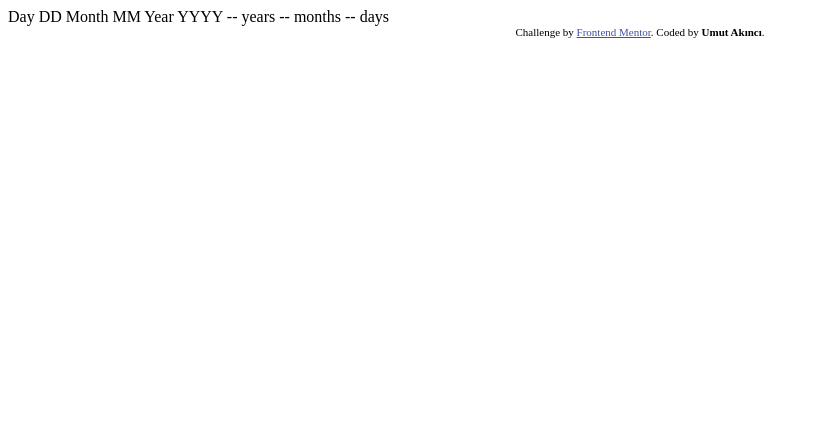
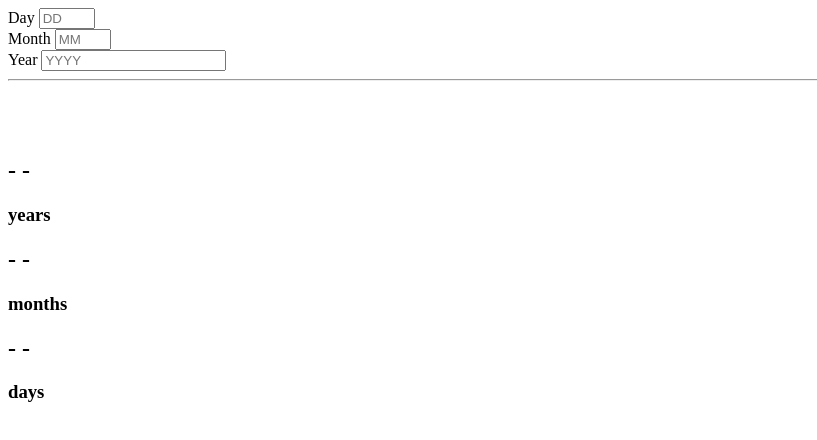
Before and after one commit to umutakinc/AgeCalculator, a plain HTML site: page index.html in a window 1280 px wide. Shown: the whole page, without its empty margins (0-817 px from the left). Drawn offline with Linux system fonts and the light colour scheme.

Commit message:
Html add.

```diff
--- a/index.html
+++ b/index.html
@@ -4,33 +4,50 @@
   <meta charset="UTF-8">
   <meta name="viewport" content="width=device-width, initial-scale=1.0">
 
-  <link rel="icon" type="image/png" sizes="32x32" href="./assets/images/favicon-32x32.png">
+  <title>Age Calculator App</title>
 
-  <title>Frontend Mentor | Age calculator app</title>
-
-  <style>
-    .attribution { font-size: 11px; text-align: center; }
-    .attribution a { color: hsl(228, 45%, 44%); }
-  </style>
 </head>
 <body>
+  <div class="container">
+    <div class="input-group-wrapper">
+      <div class="input-group">
+        <label for="day">Day</label>
+        <input id="day" type="number" placeholder="DD" min="1" max="31">
+      </div>
 
-  Day
-  DD
+      <div class="input-group">
+        <label for="month">Month</label>
+        <input id="month" type="number" placeholder="MM" min="1" max="12">
+      </div>
 
-  Month
-  MM
+      <div class="input-group">
+        <label for="year">Year</label>
+        <!-- max şu anki tarih olcak -->
+        <input id="year" type="number" placeholder="YYYY" min="1900" max="">
+      </div>
+    </div>
+    <div class="seperator-wrapper">
+      <hr class="seperator">
+      <div class="circle-image">
+        <svg xmlns="http://www.w3.org/2000/svg" width="46" height="44" viewBox="0 0 46 44"><g fill="none" stroke="#FFF" stroke-width="2"><path d="M1 22.019C8.333 21.686 23 25.616 23 44M23 44V0M45 22.019C37.667 21.686 23 25.616 23 44"/></g></svg>
+      </div>
+    </div>
+    <div class="result-wrapper">
+      <div class="result-group">
+        <h2 id="resultYear" class="output">- -</h2>
+        <h3 class="info">years</h3>
+      </div>
 
-  Year
-  YYYY
+      <div class="result-group">
+        <h2 id="resultMonths" class="output">- -</h2>
+        <h3 class="info">months</h3>
+      </div>
 
-  -- years
-  -- months
-  -- days
-
-  <div class="attribution">
-    Challenge by <a href="https://www.frontendmentor.io?ref=challenge" target="_blank">Frontend Mentor</a>.
-    Coded by <h4 style="display: inline;">Umut Akıncı</h4>.
+      <div class="result-group">
+        <h2 id="resultDays" class="output">- -</h2>
+        <h3 class="info">days</h3>
+      </div>
+    </div>
   </div>
 </body>
 </html>
```
